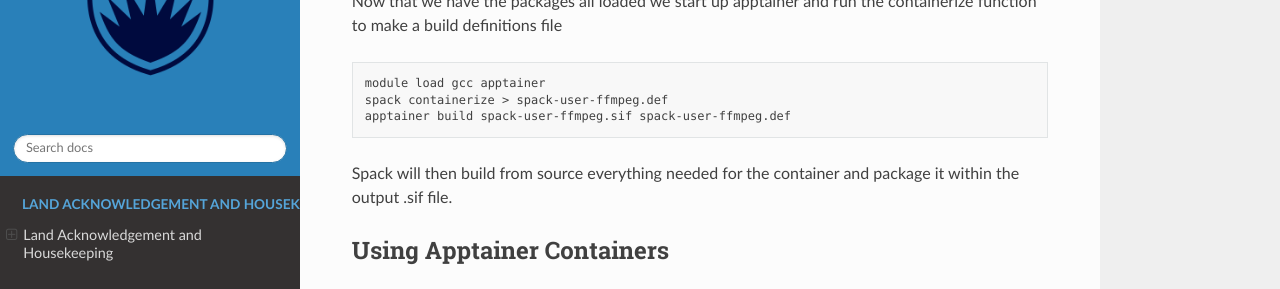
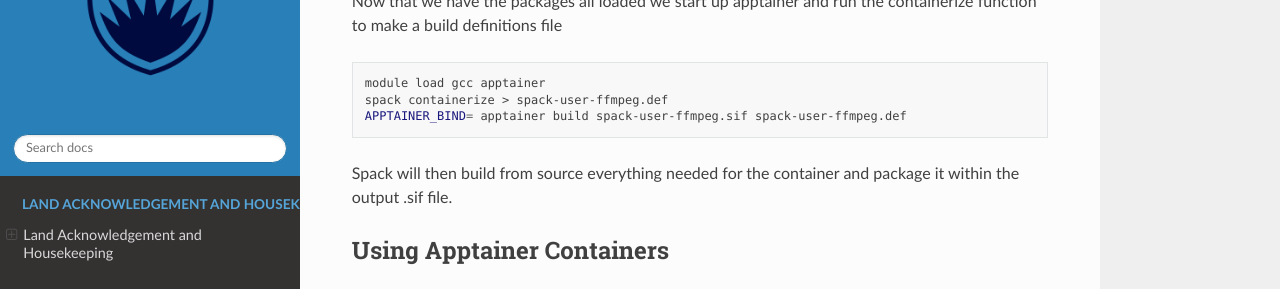
Before and after one commit to KenBigelow/UBC-Summer-School-2024, a Sphinx documentation site: the page built from docs/source/ApptainerSummerSchool.rst, in a window 1280 px wide and 1400 px high, scrolled down 2778 px. Shown: the part 167-456 px from the top of the window. Built offline with Sphinx 7.4.7 and the Read the Docs theme 2.0.0, drawn with Linux system fonts in a browser that asks for light colours; some of the changed text lies outside the part shown.

Commit message:
Fix APPTAINER_BIND issue with building

```diff
--- a/docs/source/ApptainerSummerSchool.rst
+++ b/docs/source/ApptainerSummerSchool.rst
@@ -104,7 +104,7 @@ Now that we have the packages all loaded we start up apptainer and run the conta
 
   module load gcc apptainer
   spack containerize > spack-user-ffmpeg.def
-  apptainer build spack-user-ffmpeg.sif spack-user-ffmpeg.def
+  APPTAINER_BIND= apptainer build spack-user-ffmpeg.sif spack-user-ffmpeg.def
 
 Spack will then build from source everything needed for the container and package it within the output .sif file.
 
@@ -158,7 +158,7 @@ This puts a simple bash script into our path. Now lets finish off and build the
 
 .. code-block:: bash
 
-  apptainer build my_container.sif  my_container.def
+  APPTAINER_BIND= apptainer build my_container.sif  my_container.def
 
 Now finally we can execute the container built and see the colored output from the script we added.
 
@@ -173,7 +173,7 @@ In some cases you may want to test changes to a container or work on developing
 
 .. code-block:: bash
 
-  apptainer build --sandbox my_container/ my_container.sif
+  APPTAINER_BIND= apptainer build --sandbox my_container/ my_container.sif
 
 This will build our previous container into a sandbox directory called 'my_container'. We can connect to the sandbox directory and run commands to edit the environment with:
 
@@ -187,4 +187,4 @@ It is possible to convert a sandbox back into a .sif file, but do note that in d
 
 .. code-block:: bash
 
-  apptainer build my_edited_container.sif my_container/
+  APPTAINER_BIND= apptainer build my_edited_container.sif my_container/
```
